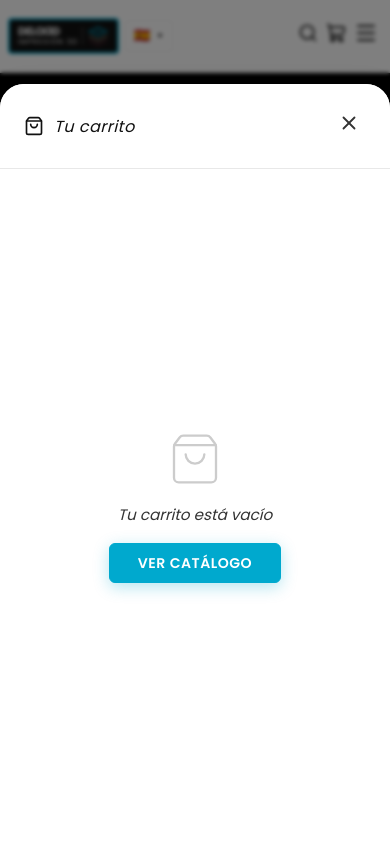
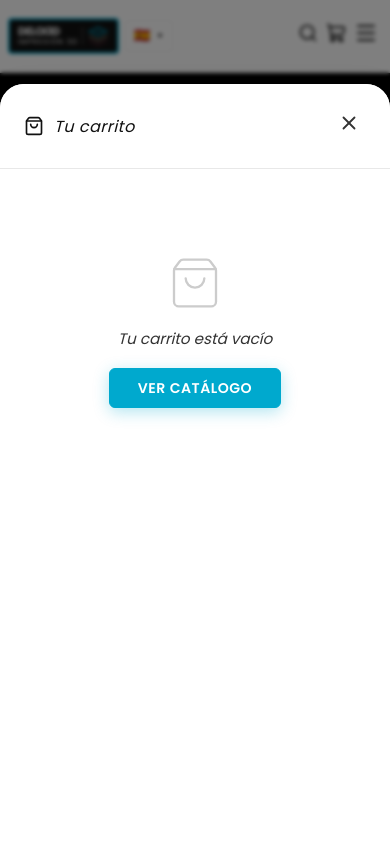
Before and after one commit to PACZKONATASHA/DELoi3D, a React (Vite) app: page / in a window 390 px wide. Both pictures are taken after a click on the button 336 px from the left and 36 px from the top of the page. Shown: the top 844 px of the page. Built offline with nearby package versions, Linux system fonts and the light colour scheme.

Commit message:
mejore el carrito

```diff
--- a/src/components/CartDrawer.css
+++ b/src/components/CartDrawer.css
@@ -93,12 +93,10 @@
 
 /* ── Body ── */
 .cart-drawer__body {
-  flex: 1;
-  overflow-y: visible;
-  overflow-x: hidden;
+  flex: 0 1 auto;
+  overflow: visible;
   padding: 12px 16px;
   scroll-behavior: smooth;
-  min-height: auto;
 }
 
 .cart-drawer::-webkit-scrollbar {
```
